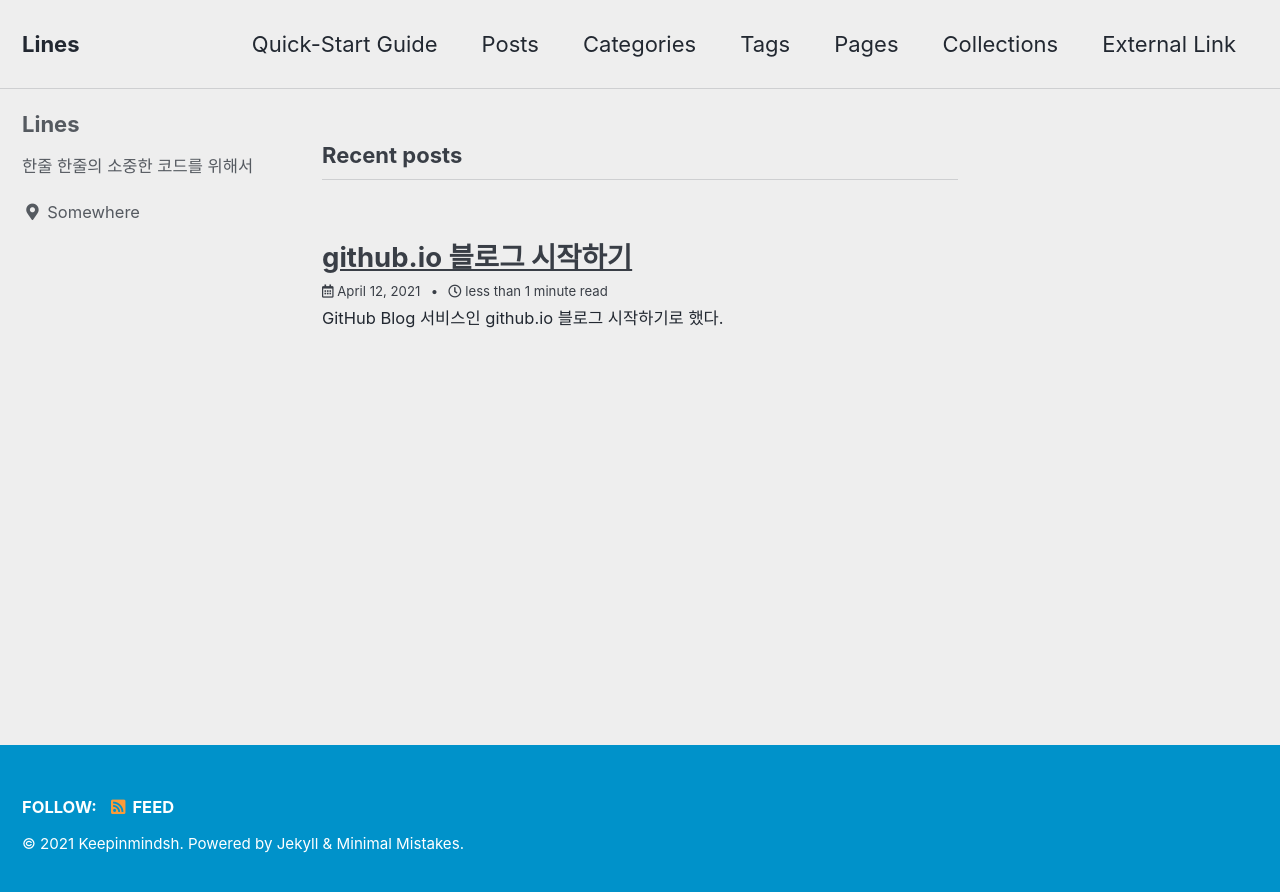
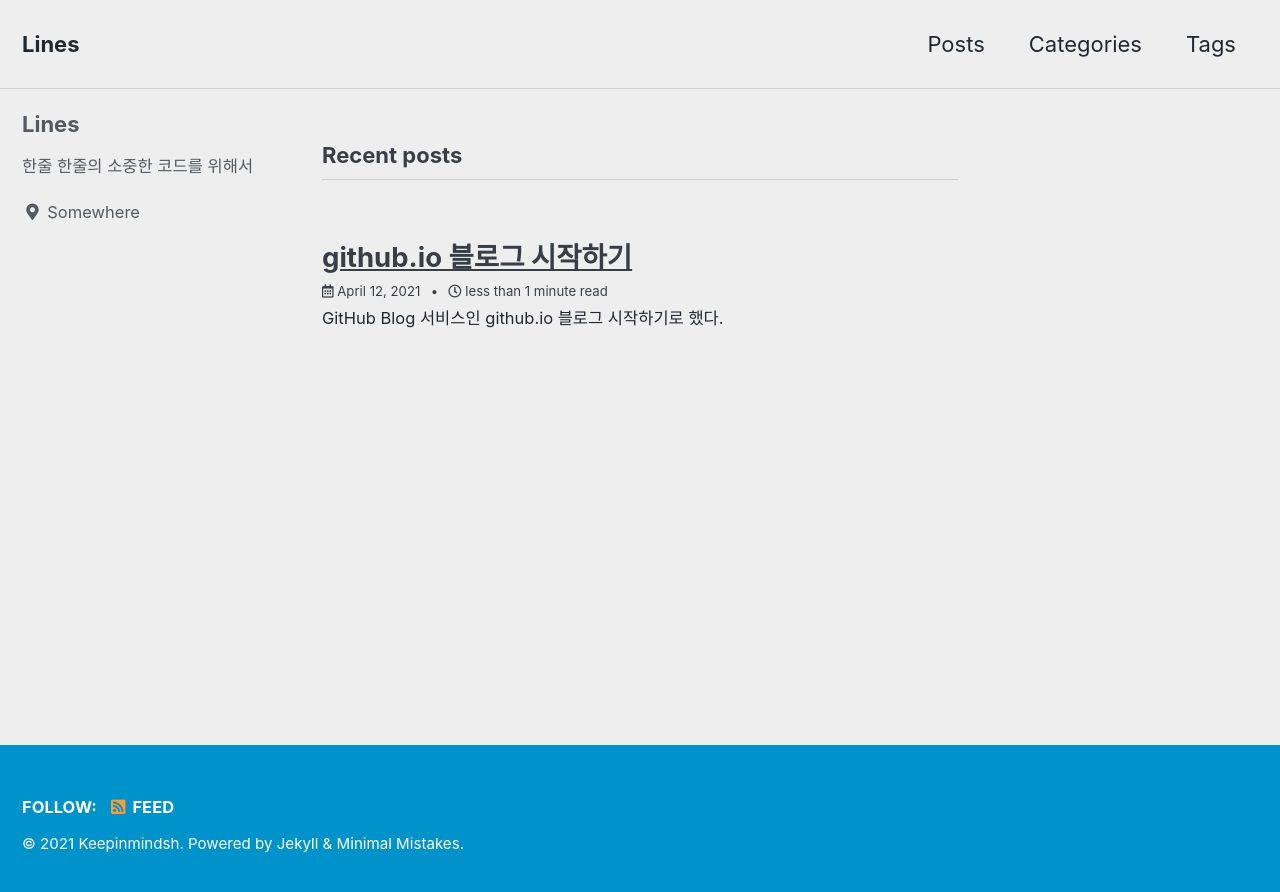
Before and after one commit to keepinmindsh/lines.io, a Jekyll site: the page built from index.html, in a window 1280 px wide. Shown: the top 892 px of the page. Built offline with Jekyll 4.4.1, drawn with Linux system fonts in a browser that asks for light colours; cached includes are drawn as plain includes; the list of posts is cut into pages by our own code.

```diff
--- a/_data/navigation.yml
+++ b/_data/navigation.yml
@@ -1,15 +1,7 @@
 main:
-  - title: "Quick-Start Guide"
-    url: /docs/quick-start-guide/
   - title: "Posts"
     url: /year-archive/
   - title: "Categories"
     url: /categories/
   - title: "Tags"
     url: /tags/
-  - title: "Pages"
-    url: /page-archive/
-  - title: "Collections"
-    url: /collection-archive/
-  - title: "External Link"
-    url: https://google.com
```
